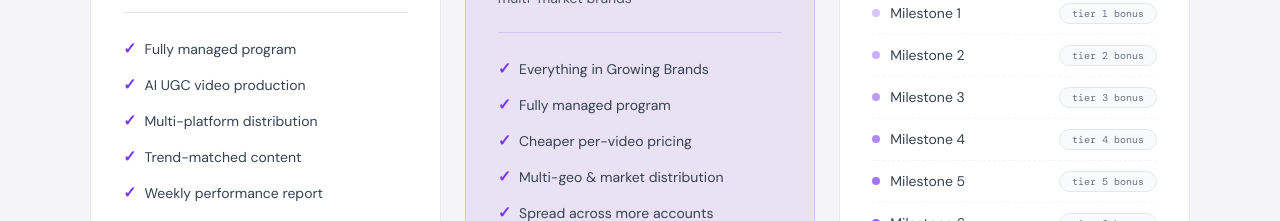
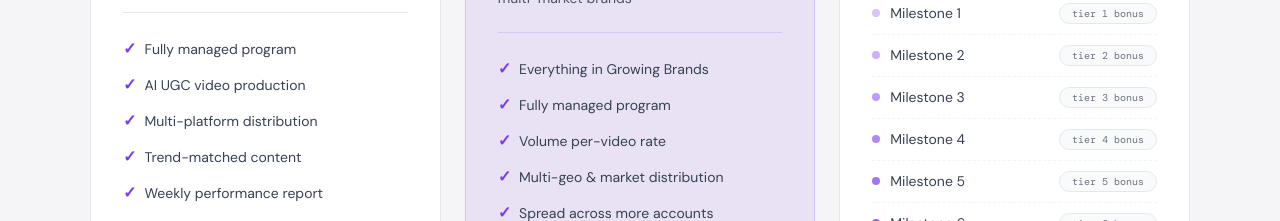
Before and after one commit to Eva-AI-Talent/ai-ugc-landing, a Next.js app: page / in a window 1280 px wide. Shown: the part 6420-6641 px from the top of the page. Built offline with nearby package versions, Linux system fonts and the light colour scheme.

Commit message:
Drop cheaper claim from Enterprise feature list
Replace 'Cheaper per-video pricing' with neutral
'Volume per-video rate' to avoid implying a discount.

```diff
--- a/src/components/Pricing.tsx
+++ b/src/components/Pricing.tsx
@@ -17,7 +17,7 @@ const growingBrandsFeatures = [
 const enterpriseFeatures = [
   "Everything in Growing Brands",
   "Fully managed program",
-  "Cheaper per-video pricing",
+  "Volume per-video rate",
   "Multi-geo & market distribution",
   "Spread across more accounts",
   "Dedicated account manager",
```
